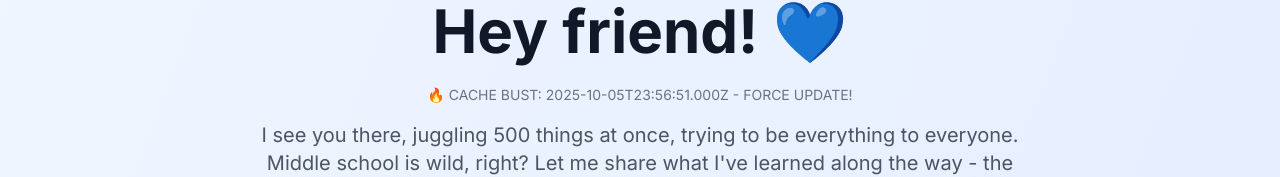
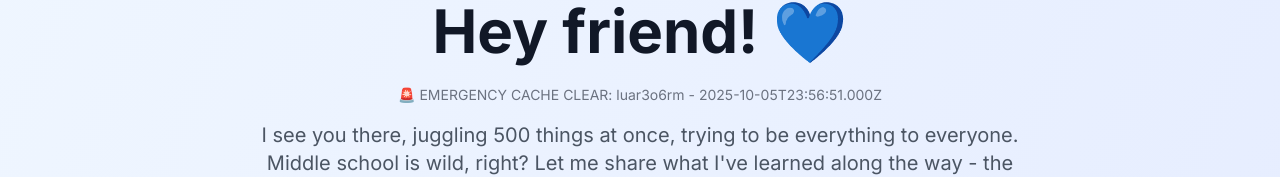
Before and after one commit to hughesrm101/not-your-average-school-counselor, a Next.js app: page / in a window 1280 px wide. Shown: the part 167-344 px from the top of the page. Built offline with nearby package versions, Linux system fonts and the light colour scheme.

Commit message:
EMERGENCY: Force cache clear with random string to bypass all CDN caching

```diff
--- a/src/app/page.tsx
+++ b/src/app/page.tsx
@@ -33,7 +33,7 @@ export default function Home() {
           <h2 className="text-4xl md:text-6xl font-bold text-gray-900 mb-6">
             Hey friend! 💙
           </h2>
-          <p className="text-sm text-gray-500 mb-4">🔥 CACHE BUST: {new Date().toISOString()} - FORCE UPDATE!</p>
+          <p className="text-sm text-gray-500 mb-4">🚨 EMERGENCY CACHE CLEAR: {Math.random().toString(36).substr(2, 9)} - {new Date().toISOString()}</p>
           <p className="text-xl text-gray-600 mb-8 max-w-3xl mx-auto">
             I see you there, juggling 500 things at once, trying to be everything to everyone.
             Middle school is wild, right? Let me share what I've learned along the way -
```
